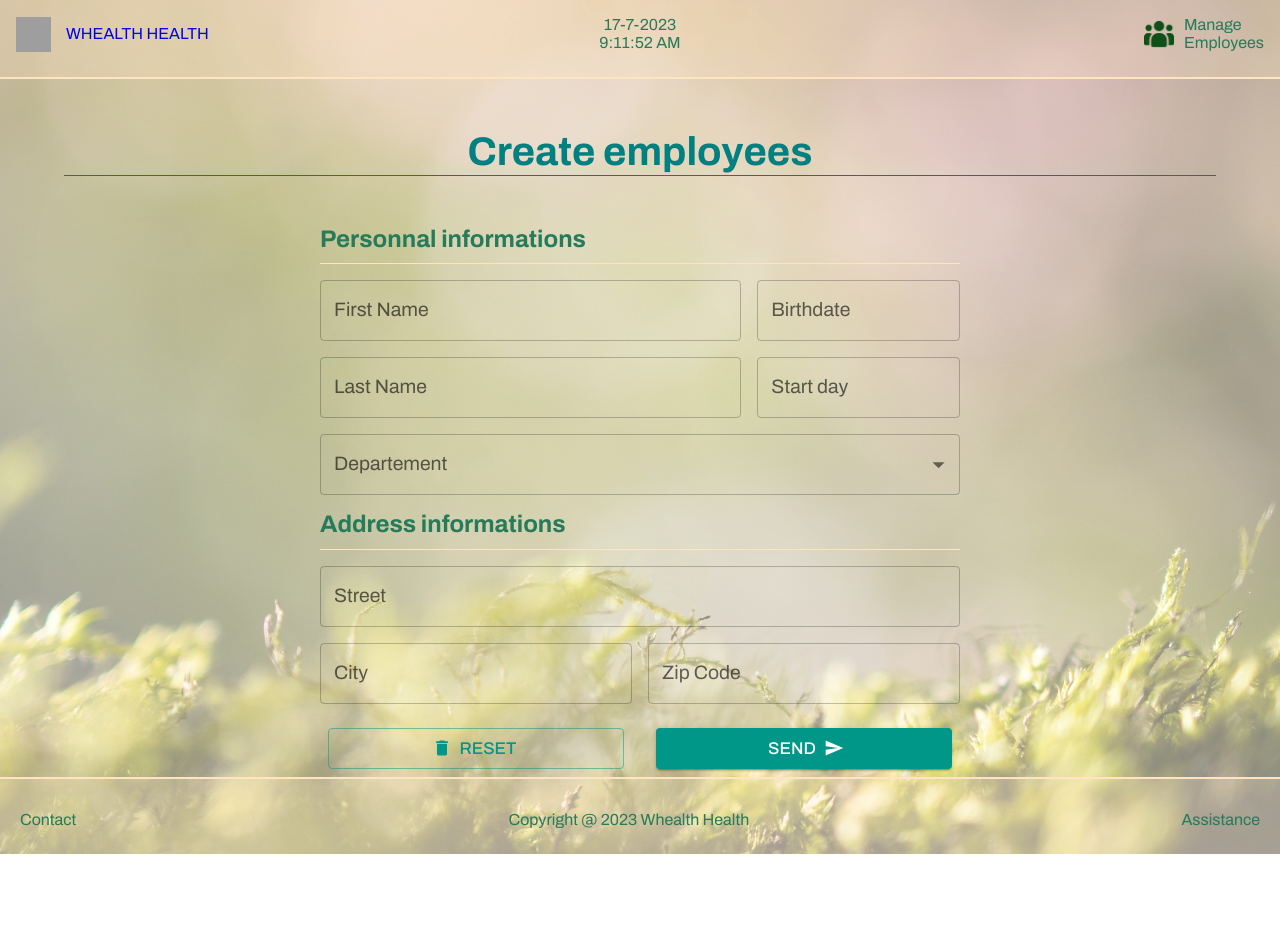
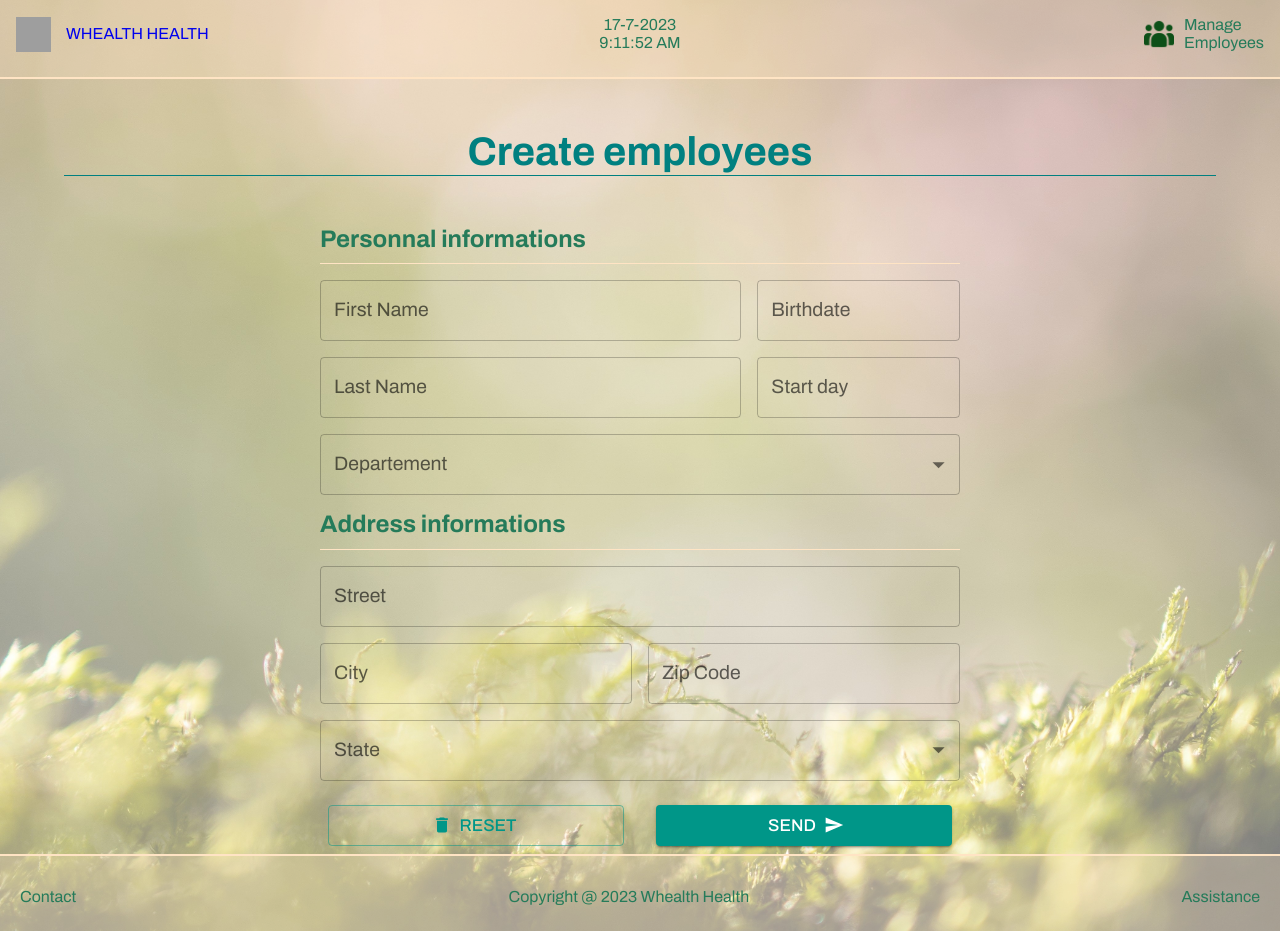
Before and after one commit to Frederic-K/HRnet, a React (Create React App) app: page /creation-employee in a window 1280 px wide. Before the commit the page ends 854 px from the top, so only its background shows below. Built offline with nearby package versions, Linux system fonts and the light colour scheme; grey boxes are pictures that could not be loaded.

Commit message:
Set State dropdown menu

```diff
--- a/src/pages/CreateEmployee/CreateEmployee.jsx
+++ b/src/pages/CreateEmployee/CreateEmployee.jsx
@@ -45,8 +45,17 @@ export default function CreateEmployee() {
   const handleChangeDepartement = (event) => {
     setDepartement(event.target.value)
   }
+  //console.log('departement', departement)
 
-  //console.log('departement', departement)
+  const stateNames = statesDatas
+
+  const [state, setState] = useState('')
+
+  const handleChangeState = (event) => {
+    setState(event.target.value)
+  }
+
+  console.log('state', state)
 
   return (
     <>
@@ -147,7 +156,24 @@ export default function CreateEmployee() {
                 fullWidth
               />
             </Grid>
-
+            <Grid xs={12}>
+              <FormControl fullWidth>
+                <InputLabel id="demo-simple-name-label">State</InputLabel>
+                <Select
+                  labelId="demo-simple-name-label"
+                  id="demo-simple-name"
+                  value={state}
+                  onChange={handleChangeState}
+                  input={<OutlinedInput label="state" />}
+                >
+                  {stateNames.map((state) => (
+                    <MenuItem key={state.name} value={state.abbreviation}>
+                      {state.name}
+                    </MenuItem>
+                  ))}
+                </Select>
+              </FormControl>
+            </Grid>
             <Grid xs={12}>
               <Stack direction="row" spacing={2}>
                 <Grid xs={6}>
```
